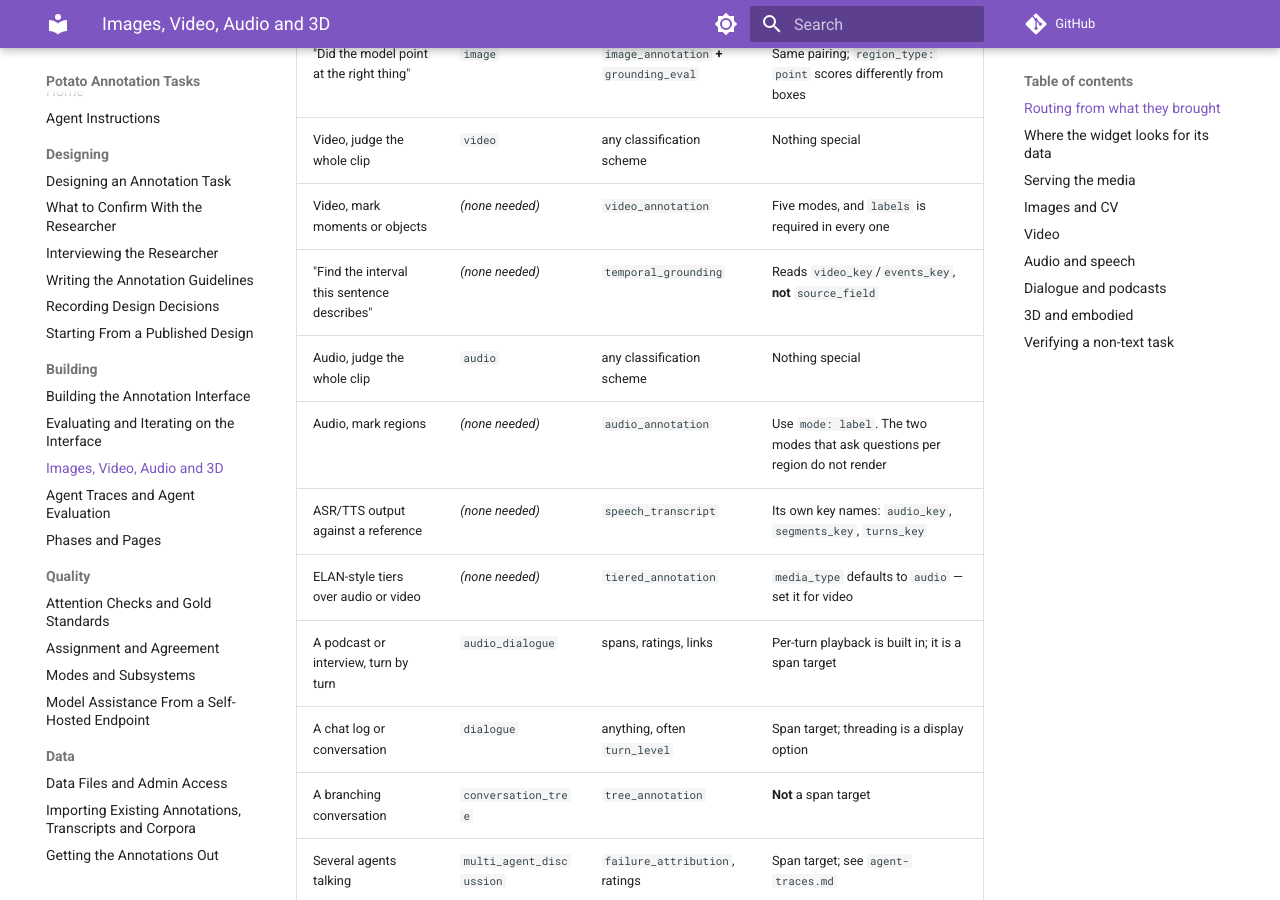
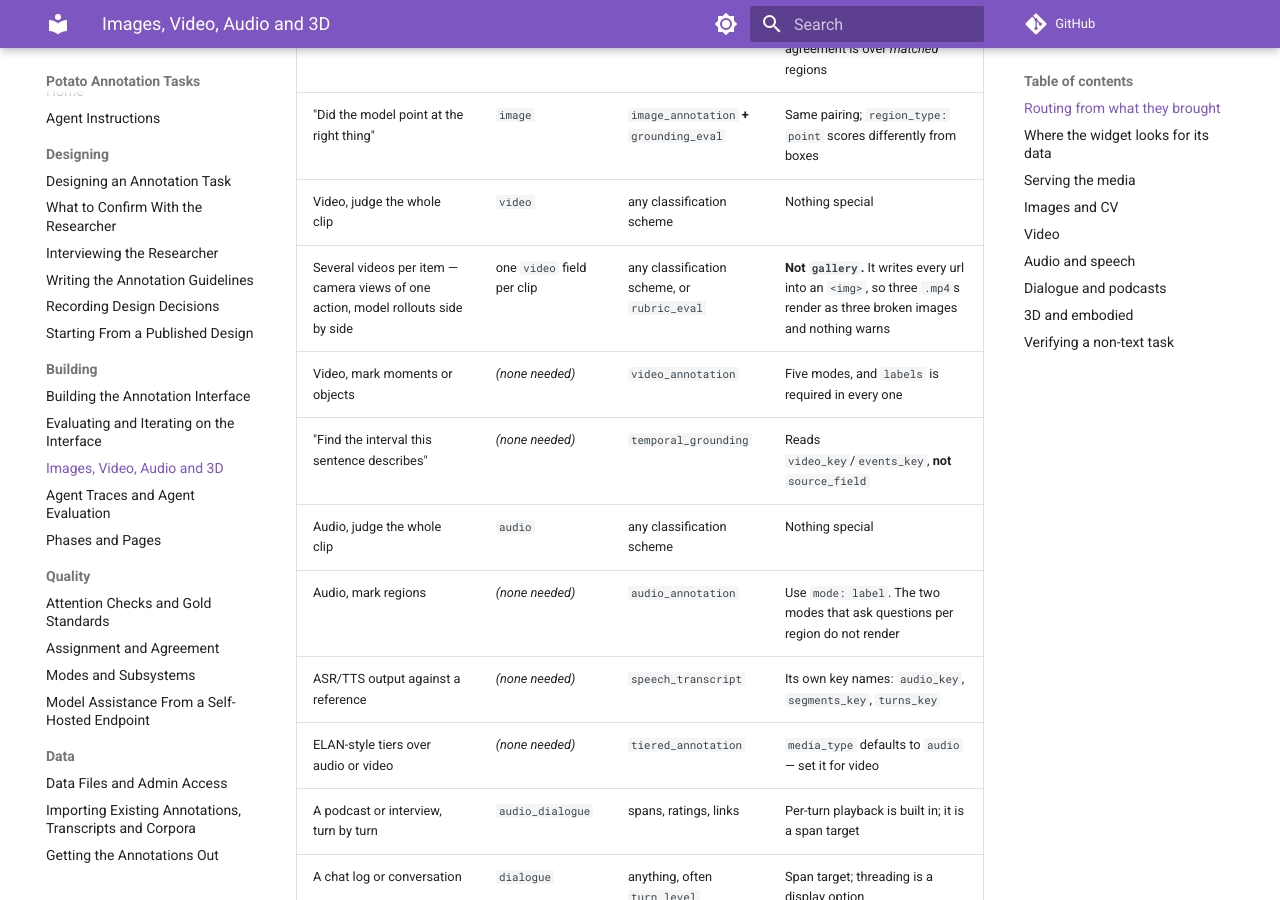
Before and after one commit to davidjurgens/potato-skill, an MkDocs documentation site: the page built from docs/modalities.md, in a window 1280 px wide and 900 px high, scrolled down 971 px. Built offline with MkDocs 1.6.1 and Material for MkDocs 9.7.7, drawn with Linux system fonts in a browser that asks for light colours; comment, search, counter and statistics services are not loaded.

Commit message:
docs(modalities): several videos per item is not a gallery
An agent asked for "three synchronized camera views of one action" -- the
shape robot-demonstration and multi-rollout annotation take -- reaches for
`gallery`, because it is the only display that takes a list of urls. It
writes every one into an `<img>` (gallery_display.py:78), so three .mp4s
render as three broken images, `--strict` passes and nothing warns.

Measured both routes on the same three clips: gallery gave 3 `<img>` and 0
`<video>`; three `video` fields gave 3 `<video>` with the right sources and
labels. The table now says which one to reach for and why the other looks
right.

Found while checking that the pack supports the annotation designs the
current literature describes -- process supervision with an anomaly record,
rubric grading, turn-level plus conversation-level dialogue evaluation, and
multi-view embodied demonstrations. The first three worked end to end; this
was the one that did not.

Co-Authored-By: Claude Opus 5 (1M context) <noreply@anthropic.com>
Claude-Session: https://claude.ai/code/session_01PJAwjvg871XGFuA8khHbjC

```diff
--- a/docs/modalities.md
+++ b/docs/modalities.md
@@ -29,6 +29,7 @@ Agent traces and agent evaluation are their own family — `agent-traces.md`.
 | A region and a phrase for it | `image` | `image_annotation` **+** `region_caption` | Without the canvas scheme there is nothing to describe; agreement is over *matched* regions |
 | "Did the model point at the right thing" | `image` | `image_annotation` **+** `grounding_eval` | Same pairing; `region_type: point` scores differently from boxes |
 | Video, judge the whole clip | `video` | any classification scheme | Nothing special |
+| Several videos per item — camera views of one action, model rollouts side by side | one `video` field per clip | any classification scheme, or `rubric_eval` | **Not `gallery`.** It writes every url into an `<img>`, so three `.mp4`s render as three broken images and nothing warns |
 | Video, mark moments or objects | *(none needed)* | `video_annotation` | Five modes, and `labels` is required in every one |
 | "Find the interval this sentence describes" | *(none needed)* | `temporal_grounding` | Reads `video_key`/`events_key`, **not** `source_field` |
 | Audio, judge the whole clip | `audio` | any classification scheme | Nothing special |
```
Also changed, not shown: skills/potato-tasks/references/modalities.md (+1 -0 lines).
